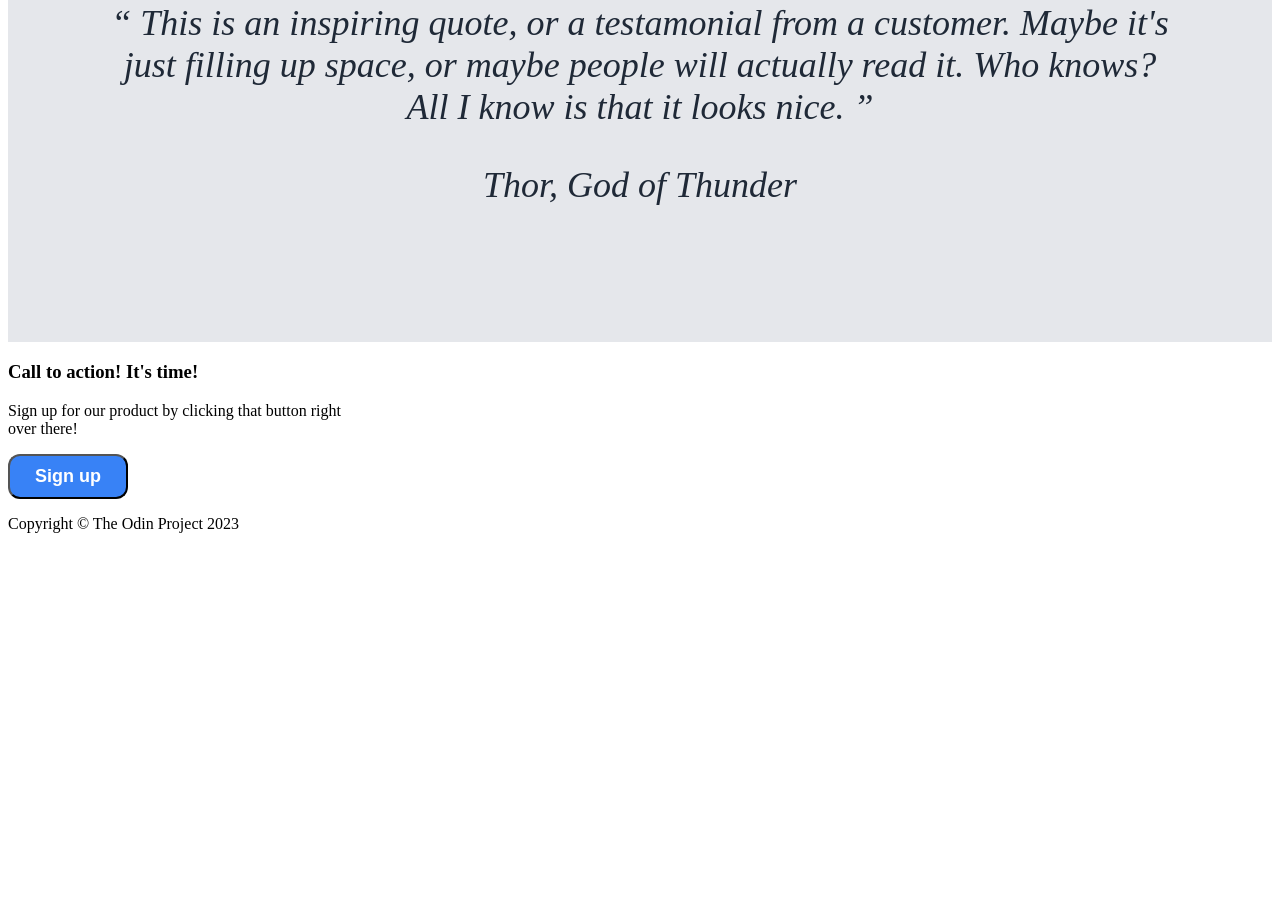
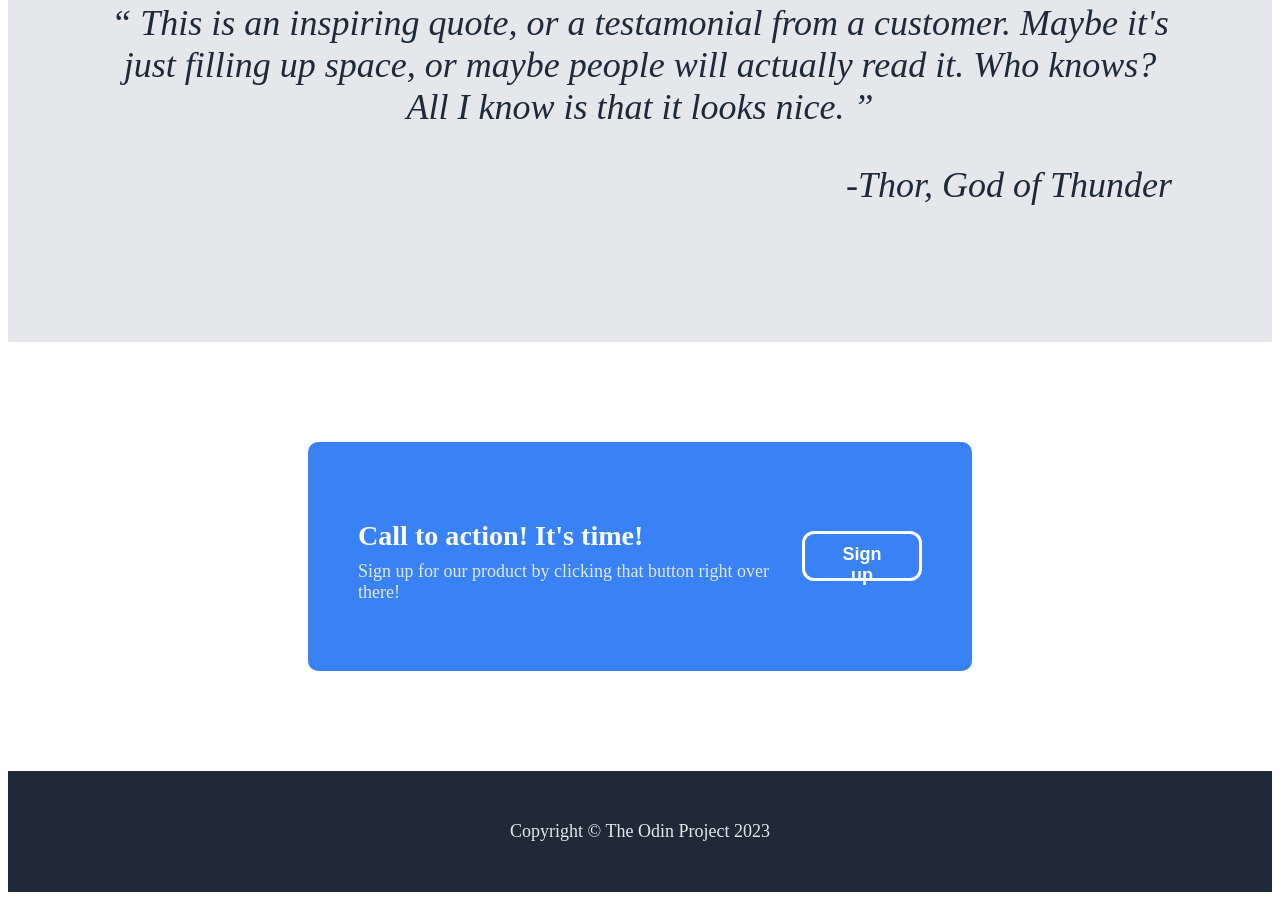
Before and after one commit to PrattyBee/Project-Landing-Page, a plain HTML site: page index.html in a window 1280 px wide. Shown: the part 875-1785 px from the top of the page. Before the commit the page ends 1424 px from the top, so only its background shows below. Drawn offline with Linux system fonts and the light colour scheme.

Commit message:
add style for sign up section

```diff
--- a/index.html
+++ b/index.html
@@ -61,15 +61,15 @@
             This is an inspiring quote, or a testamonial from a customer. Maybe it's just filling up space,
              or maybe people will actually read it. Who knows? All I know is that it looks nice.
         </q>
-        <p>Thor, God of Thunder</p>
+        <p>-Thor, God of Thunder</p>
     </div>
-    <div class="sign-up">
+    <div class="sign-up2">
         <div class="message">
             <h3>Call to action! It's time!</h3>
             <p>Sign up for our product by clicking that button right over there!</p>
         </div>
         <button>Sign up</button>
     </div>
-    <p>Copyright © The Odin Project 2023</p>
+    <p class="copyright">Copyright © The Odin Project 2023</p>
   </body>
 </html>
--- a/style.css
+++ b/style.css
@@ -91,3 +91,48 @@ li {
     color: #1f2937;
     padding: 100px;
 }
+
+.quote p {
+    text-align: right;
+}
+
+.sign-up2 {
+    background-color: #3882F6;
+    margin-top: 100px;
+    margin-bottom: 100px;
+    margin-left: 300px;
+    margin-right: 300px;
+    border-radius: 10px;
+    display: flex;
+    justify-content: space-around;
+    padding: 50px;
+    font-size: 24px;
+    color: #F9FAF8;
+    align-items: center;
+}
+
+.sign-up2 p {
+    font-size: 18px;
+    color: #E5E7EB;
+    margin-top: -20px;
+}
+
+.sign-up2 button {
+    height:  50px;
+    background-color: #3882F6;
+    color: white;
+    border: solid;
+    border-radius: 12px;
+    padding: 10px 25px;
+    font-weight: bold;
+    font-size: 18px;
+}
+
+.copyright {
+    background-color: #1f2937;
+    font-size: 18px;
+    color: #E5E7EB;
+    text-align: center;
+    padding-top: 50px;
+    padding-bottom: 50px;
+}
```
